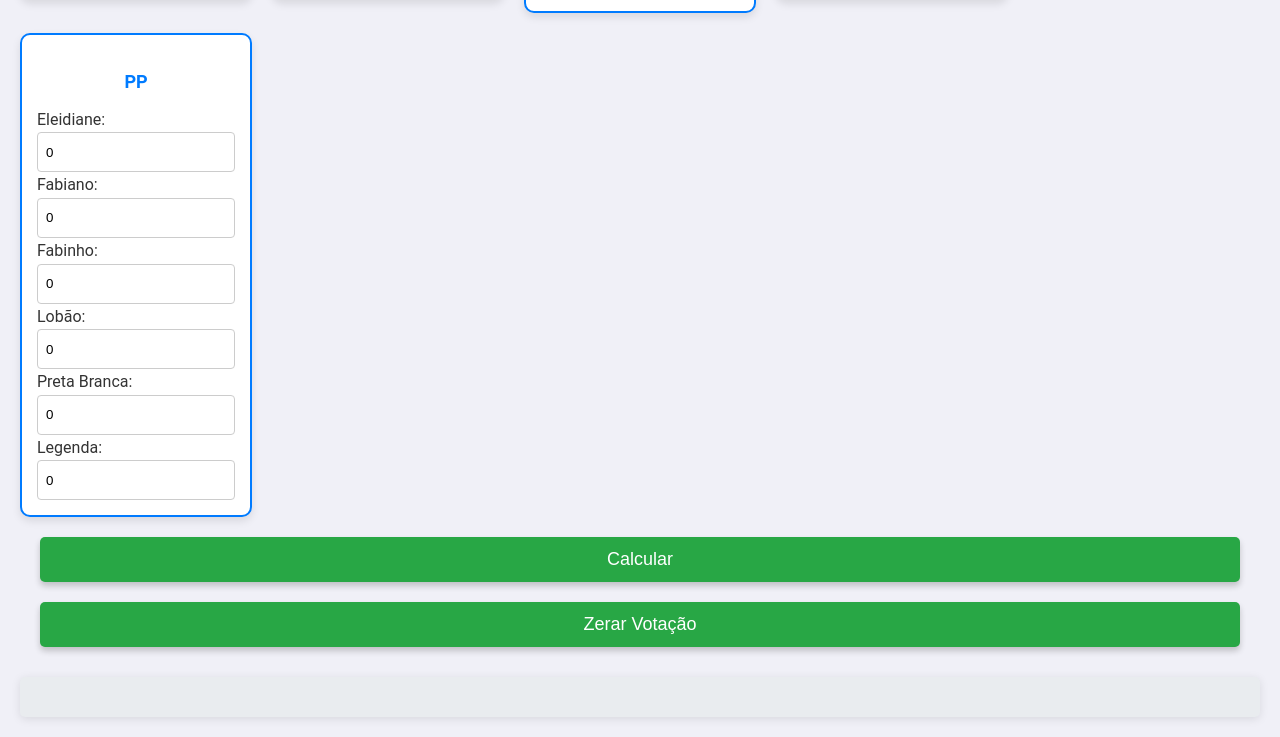
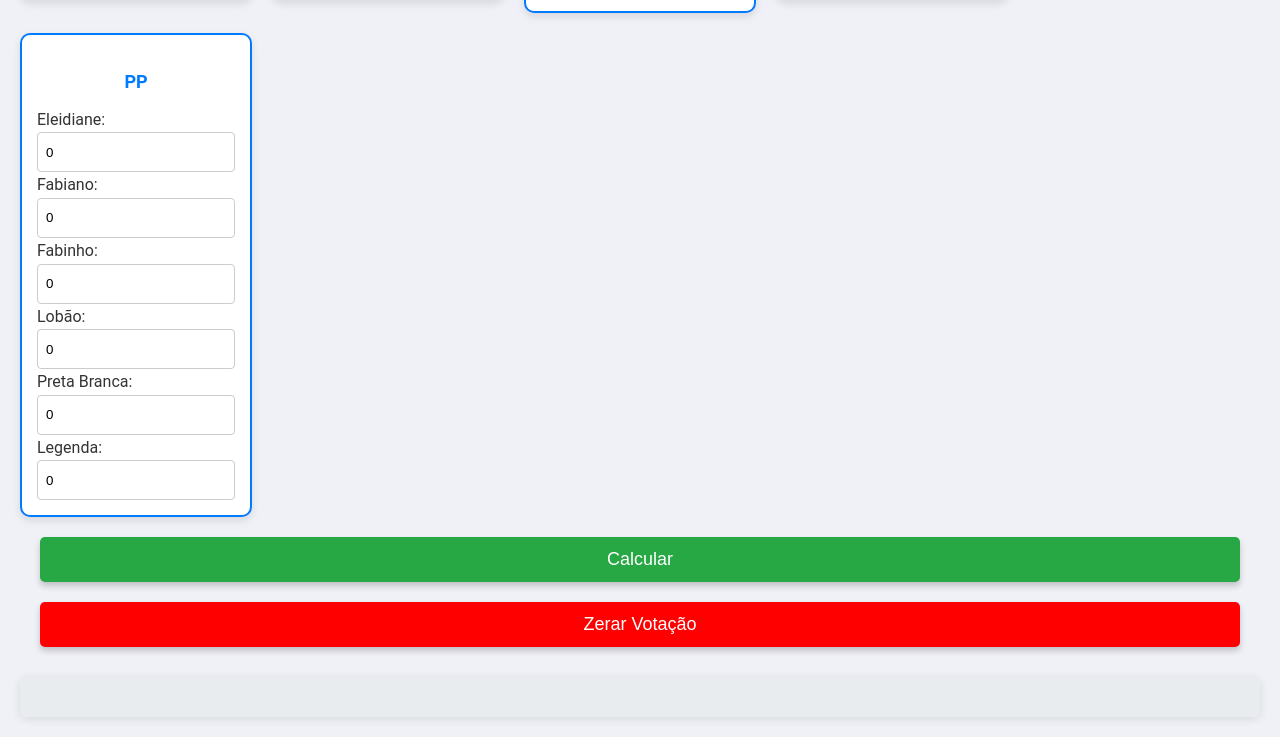
Before and after one commit to torrgabriel/eleicoes2024, a plain HTML site: page index.html in a window 1280 px wide. Shown: the part 845-1582 px from the top of the page. Drawn offline with Linux system fonts and the light colour scheme.

Commit message:
Add files via upload
Signed-off-by: torrgabriel <154915320+torrgabriel@users.noreply.github.com>

```diff
--- a/index.html
+++ b/index.html
@@ -9,7 +9,7 @@
 <body>
     <div id="partidos"></div>
     <button onclick="calcularResultados()">Calcular</button>
-    <button onclick="zerarVotacao()">Zerar Votação</button>
+    <button id="zerarVotacao" onclick="zerarVotacao()">Zerar Votação</button>
     <div id="resultados"></div>
     <script src="script.js"></script>
 </body>
--- a/styles.css
+++ b/styles.css
@@ -66,6 +66,14 @@ button:hover {
     background-color: #218838;
 }
 
+#zerarVotacao {
+    background-color: #ff0000; /* Vermelho */
+}
+
+#zerarVotacao:hover {
+    background-color: #cc0000; /* Vermelho mais escuro */
+}
+
 #resultados {
     margin-top: 30px;
     padding: 20px;
```
